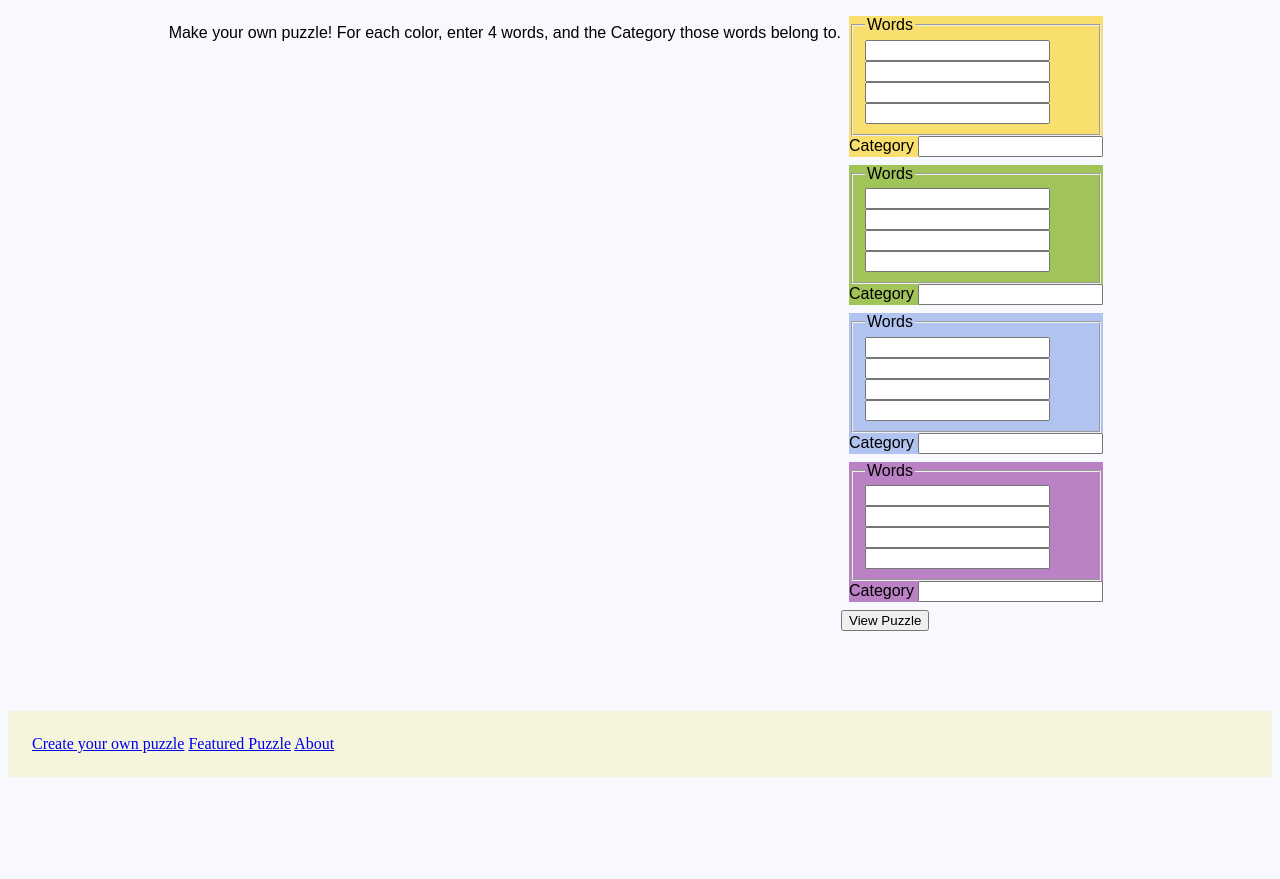
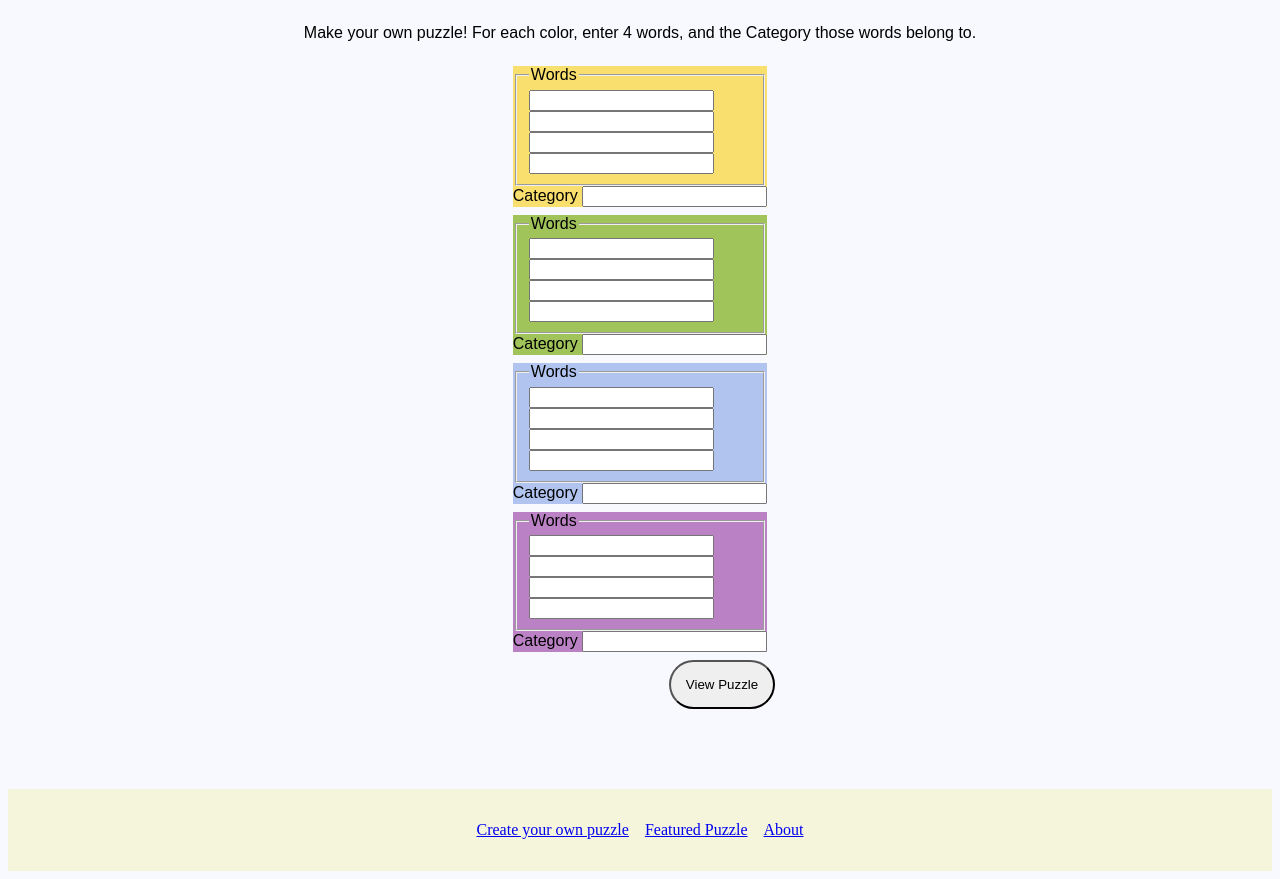
Before and after one commit to d-sackmann/associations, a SvelteKit app: page /create in a window 1280 px wide. Before the commit the page ends 800 px from the top, so only its background shows below. Built offline with nearby package versions, Linux system fonts and the light colour scheme.

Commit message:
Fix layout issues

```diff
--- a/src/routes/+layout.svelte
+++ b/src/routes/+layout.svelte
@@ -14,7 +14,7 @@
 	<slot />
 </main>
 
-<footer>
+<footer class="container center">
 	<a href="/create">Create your own puzzle</a>
 	<a href="/featured">Featured Puzzle</a>
 	<a href="/about">About</a>
@@ -27,6 +27,21 @@
 </div>
 
 <style>
+	:global(.container) {
+		display: flex;
+		flex-wrap: wrap;
+		box-sizing: border-box;
+		width: 100%;
+		height: fit-content;
+	}
+
+	:global(.container.center) {
+		justify-content: center;
+	}
+
+	:global(.container.right) {
+		justify-content: right;
+	}
 	:global(.game-button) {
 		border-radius: 40px;
 		padding: 15px;
@@ -40,6 +55,10 @@
 		background-color: beige;
 		margin: auto;
 		padding: 1.5rem;
+	}
+
+	footer > a {
+		margin: 8px;
 	}
 
 	#popover-frame {
--- a/src/routes/create/+page.svelte
+++ b/src/routes/create/+page.svelte
@@ -13,7 +13,10 @@
 	let form: HTMLFormElement;
 </script>
 
-<p>Make your own puzzle! For each color, enter 4 words, and the Category those words belong to.</p>
+<div class="container center">
+	<p class="container center">
+		Make your own puzzle! For each color, enter 4 words, and the Category those words belong to.
+	</p>
 	<form bind:this={form} on:submit|preventDefault={() => handleSubmit()}>
 		{#each colors as color, groupIdx}
 			<div class="group" style={`background-color: ${color.solvedColor}`}>
@@ -37,8 +40,9 @@
 			</div>
 		{/each}
 
-	<button type="submit">View Puzzle</button>
+		<button class="game-button" type="submit">View Puzzle</button>
 	</form>
+</div>
 
 <style>
 	p,
@@ -52,4 +56,8 @@
 	.word-input {
 		display: block;
 	}
+
+	button {
+		float: right;
+	}
 </style>
```
Also changed, not shown: src/lib/Results.svelte (+0 -11 lines), src/routes/about/+page.svelte (+6 -4 lines). Lines whose indentation alone changed are shown as unchanged.
